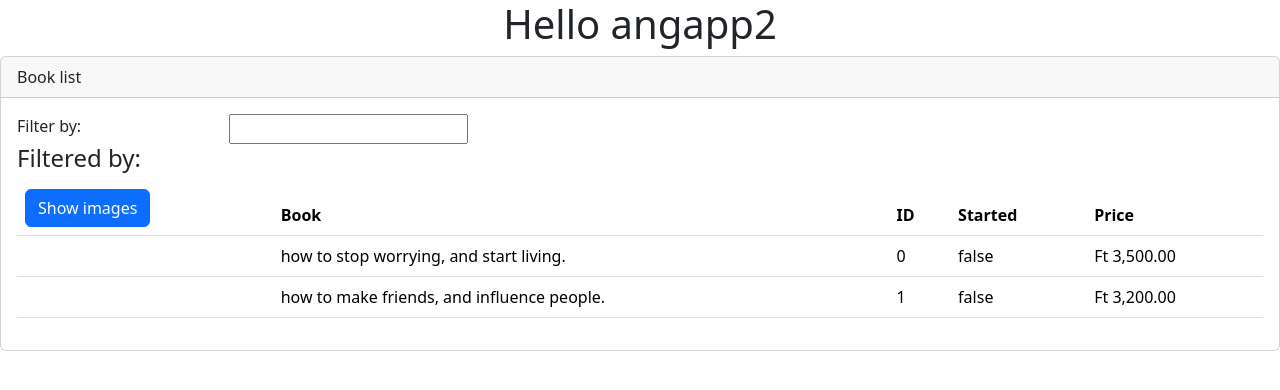
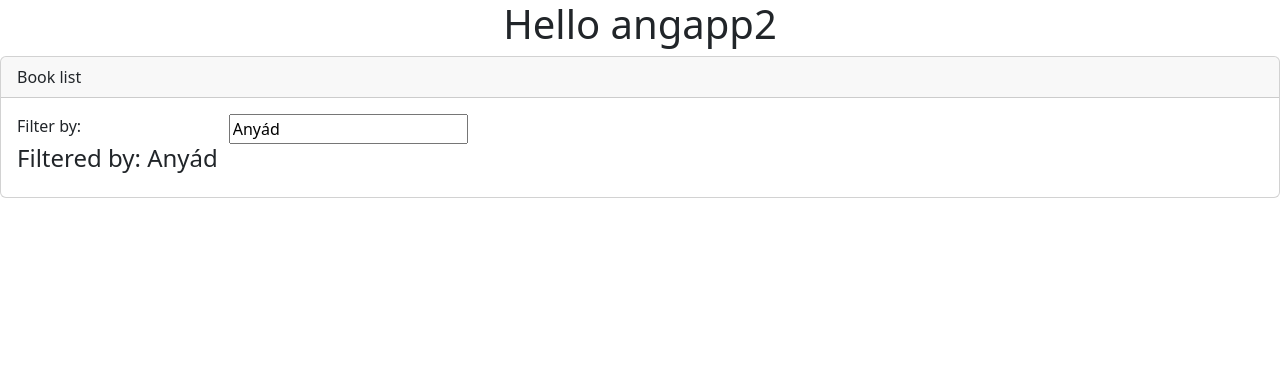
Before and after one commit to tamasgazdik/angapp, an Angular app: page / in a window 1280 px wide. Shown: the top 390 px of the page. Built offline with nearby package versions, Linux system fonts and the light colour scheme.

Commit message:
Added custom ico 'book.ico'
Created custom pipe 'TransformToSpacePipe'

Created custom CSS 'book-list.component.css'

Getters and Setters in book-list.component.ts

Created interface IBook

```diff
--- a/src/app/app.module.ts
+++ b/src/app/app.module.ts
@@ -2,12 +2,14 @@ import { NgModule } from "@angular/core";
 import { FormsModule } from "@angular/forms";
 import { BrowserModule } from "@angular/platform-browser";
 import { BookListComponent } from "src/books/book-list.component";
+import { TransformToSpacePipe } from "src/books/transformtospace.pipe";
 import { AppComponent } from './app.component';
 
 @NgModule({
   declarations: [
     AppComponent,
-    BookListComponent
+    BookListComponent,
+    TransformToSpacePipe
   ],
   imports: [
     BrowserModule,
--- /dev/null
+++ b/src/books/book-list.component.css
@@ -0,0 +1,3 @@
+thead {
+  color: #337B2C;
+}
--- a/src/books/book-list.component.html
+++ b/src/books/book-list.component.html
@@ -19,7 +19,7 @@
     </div>
     <!-- Twitter (?) css used via bootstrap I guess -->
     <div class="table-responsive">
-      <table class="table" *ngIf="bookList.length">
+      <table class="table" *ngIf="filteredBookList.length">
         <thead>
           <tr>
             <th>
@@ -35,7 +35,7 @@
           </tr>
         </thead>
         <tbody>
-          <tr *ngFor='let book of bookList'>
+          <tr *ngFor='let book of filteredBookList'>
             <td>
               <img *ngIf='imagesVisible'
                   [src]='book.imageUrl'
@@ -46,7 +46,7 @@
                   (click)='showFullImage()'
                   clickable='true'/>
             </td>
-            <td>{{book.title | lowercase}}</td>
+            <td>{{book.title | transfortospace:',' }}</td>
             <td>{{book.id}}</td>
             <td>{{book.started}}</td>
             <td>{{book.price | currency:'Ft ':'symbol':'1.2-2'}}</td>
--- a/src/books/book-list.component.ts
+++ b/src/books/book-list.component.ts
@@ -1,25 +1,48 @@
-import { Component, NgModule } from '@angular/core';
+import { Component, NgModule, OnInit } from '@angular/core';
+import { IBook } from './book';
 
 @Component({
   selector: 'book-list',
-  templateUrl: './book-list.component.html'
+  templateUrl: './book-list.component.html',
+  styleUrls: [ './book-list.component.css' ]
 })
-export class BookListComponent {
+export class BookListComponent implements OnInit {
   listTitle: string = 'Book list';
   imageWidth: number = 75;
   imageMargin: number = 2;
   imagesVisible: boolean = false;
-  filter: string = '';
-  bookList: Book[] = [
+
+  private _filter: string = '';
+  private bookList: Book[] = [
     new Book('How to stop worrying, and start living.', '..\\assets\\images\\how_to_stop_worrying.jpg', 3500),
     new Book('How to make friends, and influence people.', '..\\assets\\images\\how_to_win_friends.jpg', 3200),
   ];
+  private _filteredBookList: Book[] = [];
 
-  // TODO: find out how to filter the bookList
-  filteredBookList = this.bookList.filter(
-    b => b.title.includes(this.filter)
-  );
+  ngOnInit(): void {
+    this.filter = 'Anyád';
+    console.log('BookListComponent initialized.');
+  }
 
+  get filter() : string {
+    return this._filter;
+  }
+
+  set filter(value)
+  {
+    this._filter = value;
+    console.log(this.filter);
+    this.filterBookList(value);
+  }
+
+  get filteredBookList() : Book[]
+  {
+    return this.bookList.filter(book => book.title.toLocaleLowerCase().includes(this.filter.toLocaleLowerCase()) || book.title.toLocaleLowerCase().startsWith(this.filter.toLocaleLowerCase()));
+  }
+
+  set filteredBookList(value: Book[]) {
+    this._filteredBookList = value;
+  }
   toggleImageVisibility() : void
   {
     this.imagesVisible = !this.imagesVisible;
@@ -30,20 +53,22 @@ export class BookListComponent {
     this.imageWidth = 300 - this.imageWidth;
   }
 
-  logFilter() : void
+  filterBookList(filter: string)
   {
-    console.info(this.filter);
+      this.filteredBookList = this.bookList.filter((book: Book) => {
+      book.title.includes(filter);
+    })
   }
 }
 
-class Book {
+class Book implements IBook {
   private static _id: number = 0;
 
   title: string;
-  id: number = 0;
+  id: number;
   firstImpressions : string = '';
   started: boolean = this.firstImpressions != '';
-  price: number = 0;
+  price: number;
 
   constructor(title: string, readonly imageUrl: string, price: number = 0) {
         this.title = title;
--- /dev/null
+++ b/src/books/book.ts
@@ -0,0 +1,7 @@
+export interface IBook {
+  title: string;
+  id: number;
+  firstImpressions : string;
+  started: boolean;
+  price: number;
+}
--- /dev/null
+++ b/src/books/transformtospace.pipe.ts
@@ -0,0 +1,10 @@
+import { Pipe, PipeTransform } from "@angular/core";
+
+@Pipe({
+  name: 'transfortospace'
+})
+export class TransformToSpacePipe implements PipeTransform {
+  transform(value: string, character: string) : string {
+    return value.replace(character, ' ');
+  }
+}
--- a/src/index.html
+++ b/src/index.html
@@ -5,7 +5,7 @@
   <title>Angapp</title>
   <base href="/">
   <meta name="viewport" content="width=device-width, initial-scale=1">
-  <link rel="icon" type="image/x-icon" href="favicon.ico">
+  <link rel="icon" type="image/x-icon" href="assets/icons/book.ico">
 </head>
 <body>
   <app-component></app-component>
```
Also changed, not shown: 1 other file (tests, documents, lock files or other folders).
